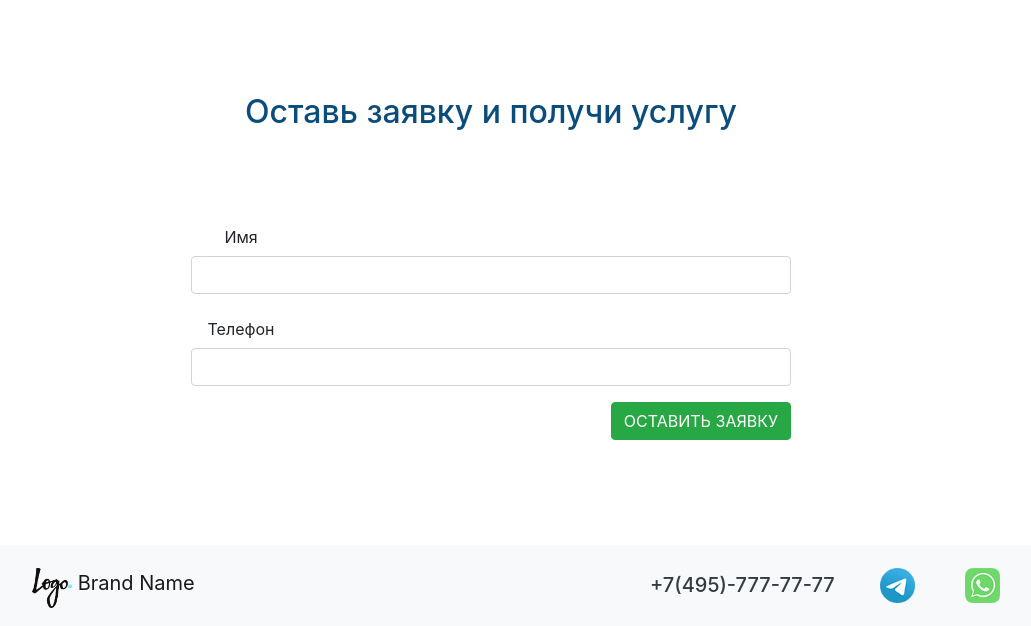
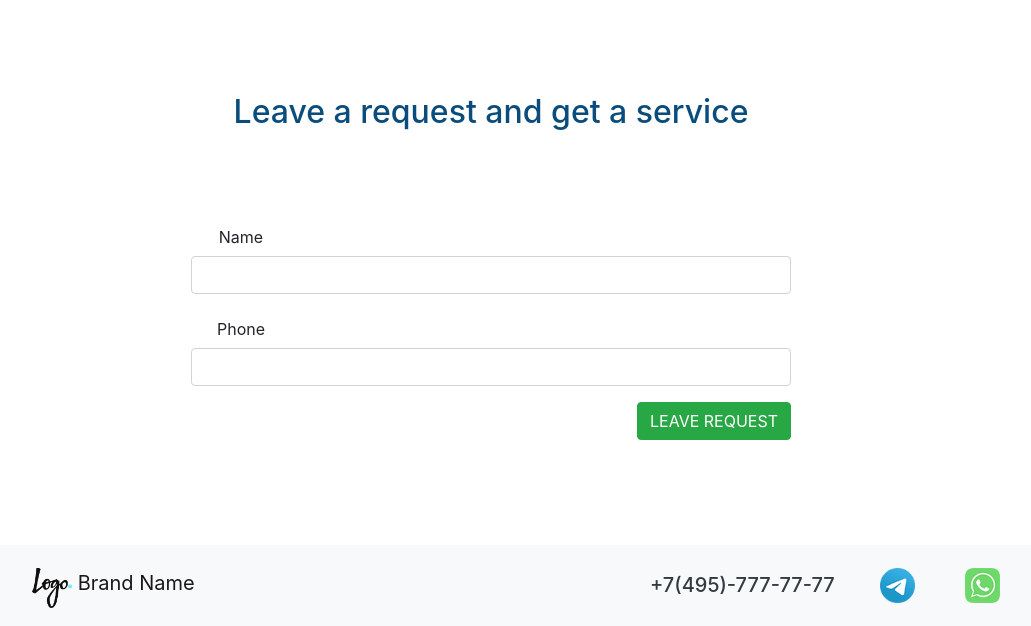
Before and after one commit to AnastasiaDolgopolova/Django-basics, a Django app: template templates/index.html in a window 1280 px wide. Shown: the part 797-1423 px from the top of the page, without its empty margins (149-1180 px from the left). Run offline with Django 4.2, Linux system fonts and the light colour scheme; the template is opened without the code that fills it: values that come from a table or form of the project are taken from there, others are empty.

Commit message:
crm application

```diff
--- a/cms/admin.py
+++ b/cms/admin.py
@@ -1,4 +1,5 @@
 from django.contrib import admin
 from .models import CmsSlider
+
 # Register your models here.
 admin.site.register(CmsSlider)
--- a/crm/admin.py
+++ b/crm/admin.py
@@ -1,5 +1,7 @@
 from django.contrib import admin
-from .models import Order
+from .models import Order, StatusCrm, CommentCrm
 
 # Register your models here.
 admin.site.register(Order)
+admin.site.register(StatusCrm)
+admin.site.register(CommentCrm)
--- a/crm/forms.py
+++ b/crm/forms.py
@@ -2,6 +2,7 @@ from django import forms
 
 
 class OrderForm(forms.Form):
-    name = forms.CharField(max_length=200, required=False,
-                           widget=forms.TextInput(attrs={'class': 'css_input'}))
-    phone = forms.CharField(max_length=200)
+    name = forms.CharField(max_length=200, widget=forms.TextInput(
+        attrs={'class': 'form-control'}))
+    phone = forms.CharField(max_length=200, widget=forms.TextInput(
+        attrs={'class': 'form-control'}))
--- a/crm/views.py
+++ b/crm/views.py
@@ -13,12 +13,14 @@ def first_page(request):
     pc_2 = PriceCard.objects.get(pk=2)
     pc_3 = PriceCard.objects.get(pk=3)
     price_table = PriceTable.objects.all()
+    form = OrderForm()
 
     dict_obj = {'slider_list': slider_list,
                 'price_table': price_table,
                 'pc_1': pc_1,
                 'pc_2': pc_2,
                 'pc_3': pc_3,
+                'form': form,
                 }
     return render(request, './index.html', dict_obj)
     # object_list = Order.objects.all()
@@ -32,4 +34,4 @@ def thanks_page(request):
     phone = request.POST['phone']
     element = Order(order_name=name, order_phone=phone)
     element.save()
-    return render(request, './thanks_page.html', {'name': name, 'phone': phone})
+    return render(request, './thanks_page.html', {'name': name})
--- a/templates/base.html
+++ b/templates/base.html
@@ -45,8 +45,8 @@
         <div class="container">
             <nav class="navbar navbar-light bg-light container">
                 <a class="navbar-brand logo-top" href="#">
-                    <img src="./img/Logo.png" width="40" height="40" class="d-inline-block align-top" alt=""
-                        loading="lazy">
+                    <img src="{% static '/img/Logo.png' %}" width="40" height="40" class="d-inline-block align-top"
+                        alt="" loading="lazy">
                     Brand Name
                 </a>
                 <div class="contact-top">
--- a/templates/index.html
+++ b/templates/index.html
@@ -10,23 +10,24 @@
 <!-- form -->
 <section>
 	<div class="container class_form">
-		<h1 class="text-3">Оставь заявку и получи услугу</h1>
+		<h1 class="text-3">Leave a request and get a service</h1>
 		<div class="row justify-content-center">
-			<form action="" method="" style="width: 50%;">
+			<form action="{% url 'thanks_page' %}" method="POST" style="width: 50%;">
+				{% csrf_token %}
 				<div class="form-group row">
-					<label for="inputEmail3" class="col-sm-2 col-form-label">Имя</label><br>
-					<input type="text" class="form-control" name="name">
+					<label for="inputEmail3" class="col-sm-2 col-form-label">Name</label><br>
+					{{ form.name }}
 					<div class="">
 					</div>
 				</div>
 				<div class="form-group row">
-					<label for="inputEmail3" class="col-sm-2 col-form-label">Телефон</label><br>
-					<input type="text" class="form-control" name="phone">
+					<label for="inputEmail3" class="col-sm-2 col-form-label">Phone</label><br>
+					{{ form.phone }}
 					<div class="">
 					</div>
 				</div>
 				<div style="float: right;" class="form-group row">
-					<button type="submit" class="btn btn-success">ОСТАВИТЬ ЗАЯВКУ</button>
+					<button type="submit" class="btn btn-success">LEAVE REQUEST</button>
 				</div>
 			</form>
 		</div>
--- a/templates/thanks.html
+++ b/templates/thanks.html
@@ -6,7 +6,7 @@
 <section>
 	<div class="container">
 		<CENTER style='margin-top: 35%; margin-bottom: 35%;'>
-			<h1>Спасибо за заявку!</h1>
+			<h1> {{ name }}, thank you for the request!</h1>
 		</CENTER>
 	</div>
 </section>
```
Also changed, not shown: crm/models.py (+32 -0 lines), crm/migrations/0003_statuscrm_alter_order_options_order_order_status.py (added), crm/migrations/0004_commentcrm.py (added).
